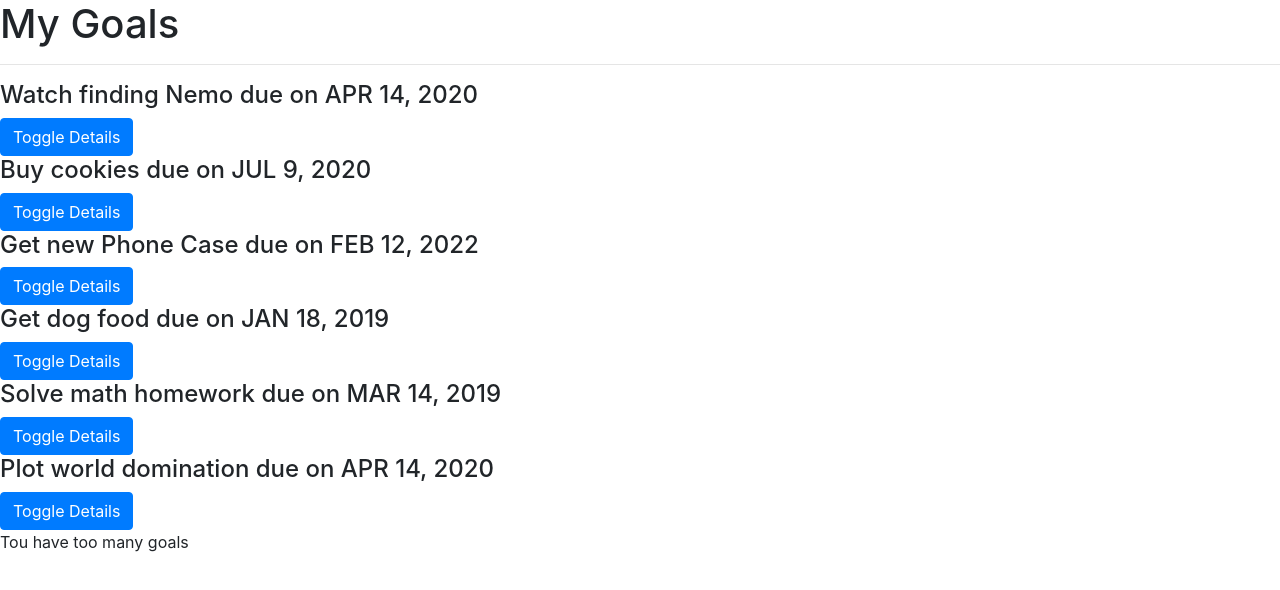
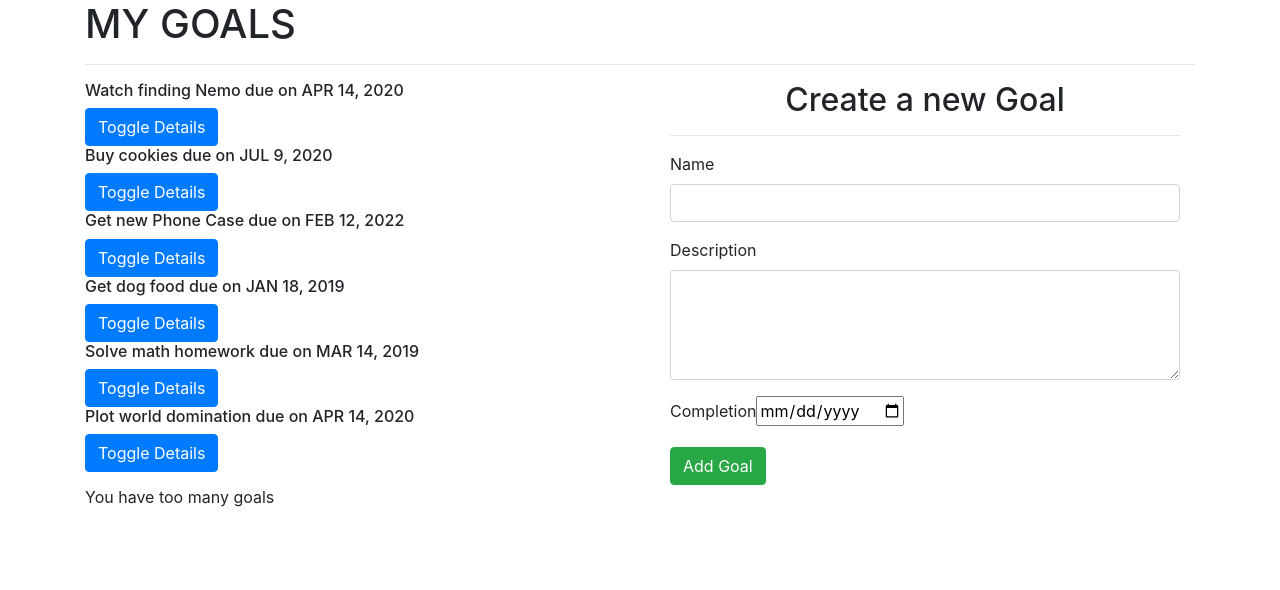
Before and after one commit to Brian-Weloba/Goals, an Angular app: page / in a window 1280 px wide. Shown: the top 590 px of the page. Built offline with nearby package versions, Linux system fonts and the light colour scheme.

Commit message:
Add form

```diff
--- a/src/app/app.module.ts
+++ b/src/app/app.module.ts
@@ -1,3 +1,4 @@
+import { FormsModule } from '@angular/forms';
 import { BrowserModule } from '@angular/platform-browser';
 import { NgModule } from '@angular/core';
 
@@ -20,7 +21,8 @@ import { GoalFormComponent } from './goal-form/goal-form.component';
   ],
   imports: [
     BrowserModule,
-    AppRoutingModule
+    AppRoutingModule,
+    FormsModule
   ],
   providers: [],
   bootstrap: [AppComponent]
--- a/src/app/goal-form/goal-form.component.html
+++ b/src/app/goal-form/goal-form.component.html
@@ -1,24 +1,31 @@
 <div class="container-fluid">
-    <h2 class="text-center">Create New Goal</h2>
+    <h2 class="text-center">Create a new Goal</h2>
     <hr>
-    <form>
+    <form #goalForm='ngForm'>
         <div class="form-group">
 
             <label for="name">Name</label>
-            <input type="text" required class="form-control" id="name">
-
+            <input type="text" class="form-control" id="name" [(ngModel)]="newGoal.name" name="name" #name='ngModel' required>
+            <div [hidden]="name.valid || name.pristine" class="alert alert-danger">
+                <p>Name is required</p>
+            </div>
         </div>
         <div class="form-group">
 
             <label for="description">Description</label>
-            <textarea class="form-control" id="description" rows="4" required></textarea>
-
+            <textarea class="form-control" id="description" rows="4" [(ngModel)]="newGoal.description" name="description" #description="ngModel" required></textarea>
+            <div [hidden]="description.valid || description.pristine" class="alert alert-danger">
+                <p>Description is required</p>
+            </div>
         </div>
         <div class="form-group">
 
-            <label for="complete">Complete on</label>
-            <input type="date" id="complete" required>
-
+            <label for="complete">Completion</label>
+            <input type='date' id="complete" [(ngModel)]="newGoal.completeDate" name="completeDate" #completeDate="ngModel" required>
+            <div [hidden]="completeDate.valid || completeDate.pristine" class="alert alert-danger">
+                <p>Date is required</p>
+            </div>
         </div>
+        <button type="submit" class="btn btn-success">Add Goal</button>
     </form>
 </div>
--- a/src/app/goal-form/goal-form.component.ts
+++ b/src/app/goal-form/goal-form.component.ts
@@ -1,4 +1,5 @@
 import { Component, OnInit } from '@angular/core';
+import { Goal } from '../goal';
 
 @Component({
   selector: 'app-goal-form',
@@ -7,6 +8,7 @@ import { Component, OnInit } from '@angular/core';
 })
 export class GoalFormComponent implements OnInit {
 
+  newGoal = new Goal(0,"","",new Date());
   constructor() { }
 
   ngOnInit(): void {
--- a/src/app/goal/goal.component.html
+++ b/src/app/goal/goal.component.html
@@ -1,18 +1,23 @@
-<div>
-    <h1>My Goals</h1>
+<div class="container">
+    <h1>MY GOALS</h1>
     <hr>
 
     <div class="row">
         <div class="col-md-6">
-            <div *ngFor='let goal of goals; let i =index'>
+            <div *ngFor='let goal of goals;let i = index'>
                 <div>
-                    <h4 id="{{i}}" appStrikethrough>{{goal.name}} due on {{goal.completeDate|date|uppercase}}</h4>
+                    <h6 id={{i}} appStrikethrough>{{goal.name}} due on {{goal.completeDate|date|uppercase}}</h6>
                     <button (click)='toggleDetails(i)' class="btn btn-primary">Toggle Details</button>
-                    <app-goal-detail *ngIf='goal.showDescription' [goal]='goal' (isComplete)='deleteGoal($event, i)'></app-goal-detail>
+                </div>
+
+                <div *ngIf='goal.showDescription'>
+                    <app-goal-detail [goal]='goal' (isComplete)='deleteGoal($event,i)'></app-goal-detail>
                 </div>
             </div>
         </div>
+        <div class="col-md-6">
+            <app-goal-form></app-goal-form>
+        </div>
     </div>
-
-    <p *ngIf='goals.length> 5'>Tou have too many goals</p>
+    <p *ngIf='goals.length > 5'>You have too many goals</p>
 </div>
--- a/src/app/goal/goal.component.ts
+++ b/src/app/goal/goal.component.ts
@@ -1,5 +1,6 @@
 import { Component, OnInit } from '@angular/core';
 import { Goal } from '../goal';
+
 
 @Component({
   selector: 'app-goal',
```
